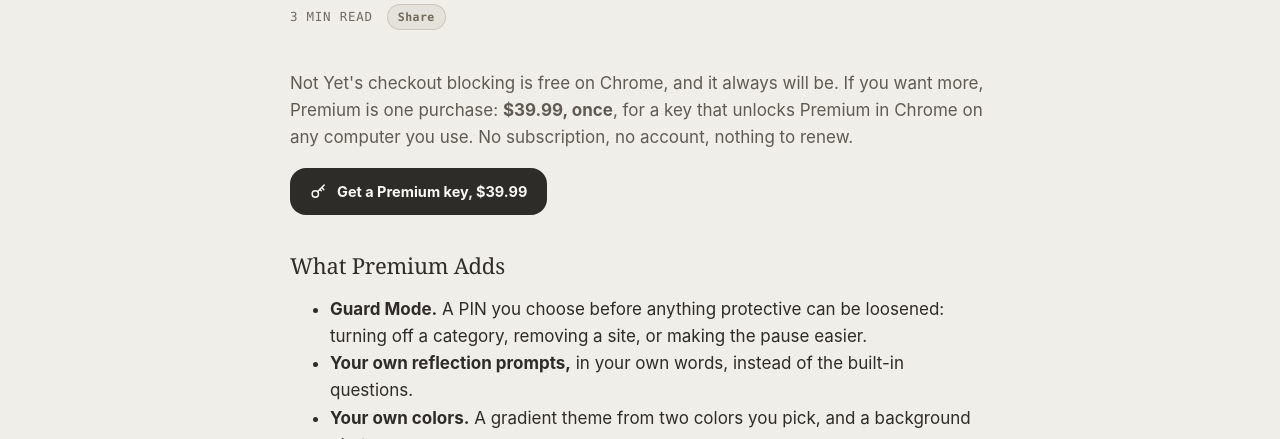
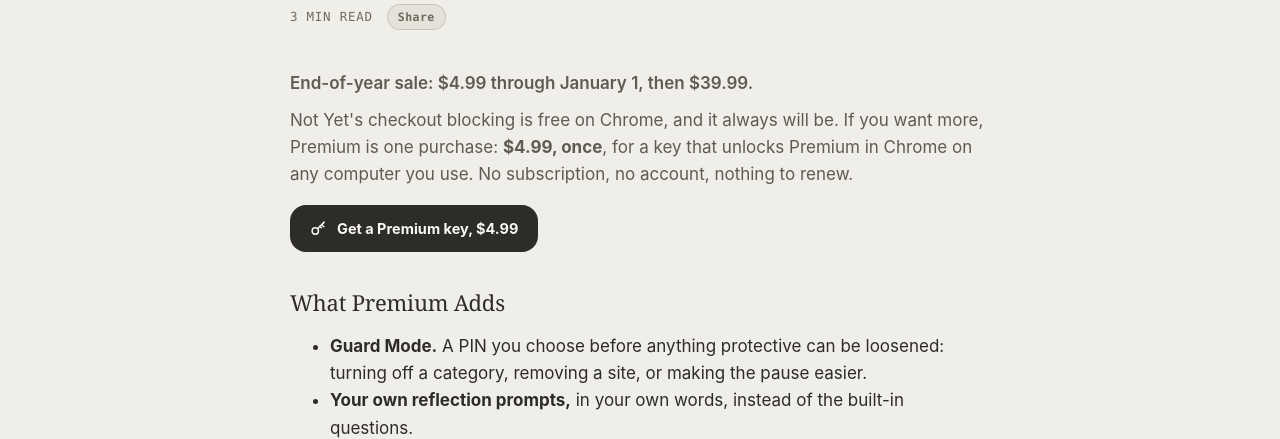
Before and after one commit to avclock/not-yet-privacy, a website: page blog/not-yet-premium-for-chrome.html in a window 1280 px wide. Shown: the part 321-760 px from the top of the page. Drawn offline with Linux system fonts and the light colour scheme.

Commit message:
Indexing fix; end-of-year sale on Chrome Premium (#39)
- sitemap.xml no longer lists /privacy/ and /terms/, which are noindex
  (Search Console: submitted URL marked noindex).
- robots.txt disallows /cdn-cgi/, Cloudflare's own hidden links.
- js/sale.js shows $4.99 through January 1, 2027 wherever the Chrome
  Premium price appears, and reverts to $39.99 by itself after.


Claude-Session: https://claude.ai/code/session_01NVUr9UySHW31JGGq1hx5CY

Co-authored-by: Claude <noreply@anthropic.com>

```diff
--- a/blog/not-yet-premium-for-chrome.html
+++ b/blog/not-yet-premium-for-chrome.html
@@ -103,9 +103,10 @@
       <h1>Not Yet Premium for Chrome: One Key, Yours for Good</h1>
       <div class="post-meta">3 min read <button class="share-btn" data-track="share">Share</button></div>
 
-      <p>Not Yet's checkout blocking is free on Chrome, and it always will be. If you want more, Premium is one purchase: <strong>$39.99, once</strong>, for a key that unlocks Premium in Chrome on any computer you use. No subscription, no account, nothing to renew.</p>
+      <p data-sale="note" hidden style="font-weight:600;margin:6px 0 10px;"></p>
+      <p>Not Yet's checkout blocking is free on Chrome, and it always will be. If you want more, Premium is one purchase: <strong data-sale="price">$39.99, once</strong>, for a key that unlocks Premium in Chrome on any computer you use. No subscription, no account, nothing to renew.</p>
       <div class="badge-row" style="justify-content:flex-start;margin:6px 0 24px;">
-        <a class="store-badge" href="https://payhip.com/b/bRTM4" target="_blank" rel="noopener">
+        <a class="store-badge" href="https://payhip.com/b/bRTM4" target="_blank" rel="noopener" data-sale="price">
           <svg viewBox="0 0 24 24" fill="none" stroke="currentColor" stroke-width="2" stroke-linecap="round" stroke-linejoin="round" aria-hidden="true"><circle cx="7.5" cy="15.5" r="4.5"/><path d="M10.7 12.3 20 3"/><path d="M16.5 6.5l3 3"/><path d="M14 9l2 2"/></svg>
           Get a Premium key, $39.99
         </a>
@@ -147,7 +148,7 @@
       <p>Lost your key, or one won't activate? <a href="../support/">Write to us</a> with the email you bought with. Refunds go through Payhip.</p>
 
       <div style="text-align:center;margin:40px 0;">
-        <div class="label-caps" style="margin-bottom:14px;">Premium for Chrome, $39.99 once</div>
+        <div class="label-caps" style="margin-bottom:14px;" data-sale="price">Premium for Chrome, $39.99 once</div>
         <div class="badge-row" style="justify-content:center;">
           <a class="store-badge" href="https://payhip.com/b/bRTM4" target="_blank" rel="noopener">
             <svg viewBox="0 0 24 24" fill="none" stroke="currentColor" stroke-width="2" stroke-linecap="round" stroke-linejoin="round" aria-hidden="true"><circle cx="7.5" cy="15.5" r="4.5"/><path d="M10.7 12.3 20 3"/><path d="M16.5 6.5l3 3"/><path d="M14 9l2 2"/></svg>
@@ -226,5 +227,6 @@
 
 <script src="../js/nav.js" defer></script>
 <script src="../js/track.js" defer></script>
+<script src="../js/sale.js" defer></script>
 </body>
 </html>
--- /dev/null
+++ b/js/sale.js
@@ -0,0 +1,28 @@
+// Chrome Premium sale: while a sale is on, swaps the regular price for
+// the sale price in every element marked data-sale. The page's own text
+// is the regular price, so when the sale ends (at the start of `ends`,
+// the visitor's own time) everything reads $39.99 again with no edit.
+// End-of-year sale 2026: $4.99 through January 1, 2027. The Payhip
+// price itself is changed by hand on Payhip. The Chrome extension has
+// the same sale in chrome-only/scripts/license.js (NYC_CHROME_SALE).
+(function () {
+  "use strict";
+  var SALE = { price: "$4.99", regular: "$39.99", through: "January 1", ends: new Date(2027, 0, 2) };
+  if (!SALE || Date.now() >= SALE.ends.getTime()) return;
+  var nodes = document.querySelectorAll("[data-sale]");
+  for (var i = 0; i < nodes.length; i++) {
+    var el = nodes[i], kind = el.getAttribute("data-sale");
+    if (kind === "price") {
+      // The element's text is the regular price, optionally with more
+      // text around it: swap the number only.
+      for (var n = el.firstChild; n; n = n.nextSibling) {
+        if (n.nodeType === 3 && n.nodeValue.indexOf(SALE.regular) !== -1) {
+          n.nodeValue = n.nodeValue.replace(SALE.regular, SALE.price);
+        }
+      }
+    } else if (kind === "note") {
+      el.textContent = "End-of-year sale: " + SALE.price + " through " + SALE.through + ", then " + SALE.regular + ".";
+      el.hidden = false;
+    }
+  }
+})();
--- a/robots.txt
+++ b/robots.txt
@@ -2,5 +2,6 @@ User-agent: *
 Allow: /
 Disallow: /analytics.html
 Disallow: /api/
+Disallow: /cdn-cgi/
 
 Sitemap: https://notyetcb.com/sitemap.xml
--- a/sitemap.xml
+++ b/sitemap.xml
@@ -18,8 +18,6 @@
   <url><loc>https://notyetcb.com/blog/student-budget-impulse-buying</loc><lastmod>2026-10-16</lastmod></url>
   <url><loc>https://notyetcb.com/blog/no-buy-month-plan</loc><lastmod>2026-10-09</lastmod></url>
   <url><loc>https://notyetcb.com/blog/stop-using-buy-now-pay-later</loc><lastmod>2026-10-09</lastmod></url>
-  <url><loc>https://notyetcb.com/privacy/</loc><lastmod>2026-10-28</lastmod></url>
-  <url><loc>https://notyetcb.com/terms/</loc><lastmod>2026-10-16</lastmod></url>
   <url><loc>https://notyetcb.com/support/</loc><lastmod>2026-10-09</lastmod></url>
   <url><loc>https://notyetcb.com/help/</loc><lastmod>2026-10-02</lastmod></url>
   <url><loc>https://notyetcb.com/press/</loc><lastmod>2026-10-02</lastmod></url>
```
Also changed, not shown: index.html (+4 -2 lines), support/index.html (+2 -1 lines).
